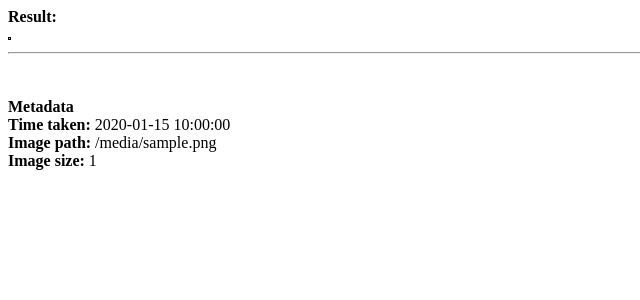
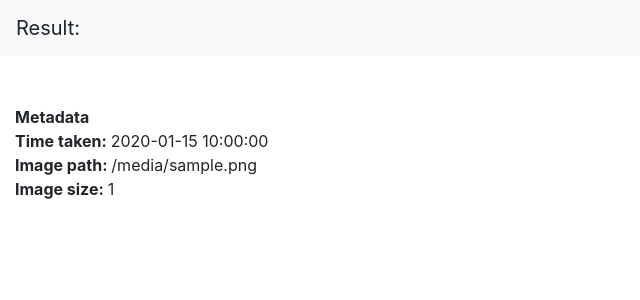
Before and after one commit to Backalla/pocr, a Flask app: template templates/results.html in a window 1280 px wide. Shown: the top 300 px of the page, without its empty margins (0-640 px from the left). Run offline with Flask 2, Linux system fonts and the light colour scheme; the template is opened without the code that fills it: most values are stand-ins (such as "Sample title", 1, 10 or a date in 2020); grey boxes marked "Sample" are stand-in pictures; some libraries are stand-ins or nearby versions.

Commit message:
Added bootstrap to show result using fixed-top-navbar

```diff
--- a/templates/results.html
+++ b/templates/results.html
@@ -1,19 +1,24 @@
-<!DOCTYPE html>
+
+
+<!doctype html>
 <html lang="en">
-<head>
-    <meta charset="UTF-8">
+  <head>
     <title>Results</title>
-    <script src="http://ajax.googleapis.com/ajax/libs/jquery/1.11.1/jquery.min.js"></script>
-    <style>
-        canvas{
-            border: 1px solid black;
-        }
-    </style>
-</head>
-<body>
-{% if result %}
-    <strong>Result:</strong> <span id="label"></span><br>
-    <!--<img id="image" src="" alt="Image">-->
+    <!-- Required meta tags -->
+    <meta charset="utf-8">
+    <meta name="viewport" content="width=device-width, initial-scale=1, shrink-to-fit=no">
+
+    <!-- Bootstrap CSS -->
+    <link rel="stylesheet" href="https://maxcdn.bootstrapcdn.com/bootstrap/4.0.0-beta.2/css/bootstrap.min.css" integrity="sha384-PsH8R72JQ3SOdhVi3uxftmaW6Vc51MKb0q5P2rRUpPvrszuE4W1povHYgTpBfshb" crossorigin="anonymous">
+  </head>
+  <body>
+    {% if result %}
+       <nav class="navbar fixed-top navbar-light bg-light">
+       <a class="navbar-brand">Result: <span class="navbar-text" id="label"> </span></a>
+
+
+</nav>
+        <div class="container-fluid">
 <canvas id="myCanvas" width="{{ result.image_size[1] }}" height="{{ result.image_size[0] }}" style="background-image: url('{{ result.image_path }}')">
 
 Your browser does not support the HTML5 canvas tag.</canvas>
@@ -22,6 +27,7 @@ Your browser does not support the HTML5 canvas tag.</canvas>
     <strong>Time taken: </strong>{{ result.time_taken }}<br>
     <strong>Image path: </strong>{{ result.image_path }}<br>
     <strong>Image size: </strong>{{ result.image_size }}<br>
+        </div>
 
   <script>
 
@@ -75,5 +81,12 @@ canvas.onmousemove = function(e) {
 }
 </script>
 {% endif %}
-</body>
+
+
+    <!-- Optional JavaScript -->
+    <!-- jQuery first, then Popper.js, then Bootstrap JS -->
+    <script src="https://code.jquery.com/jquery-3.2.1.slim.min.js" integrity="sha384-KJ3o2DKtIkvYIK3UENzmM7KCkRr/rE9/Qpg6aAZGJwFDMVNA/GpGFF93hXpG5KkN" crossorigin="anonymous"></script>
+    <script src="https://cdnjs.cloudflare.com/ajax/libs/popper.js/1.12.3/umd/popper.min.js" integrity="sha384-vFJXuSJphROIrBnz7yo7oB41mKfc8JzQZiCq4NCceLEaO4IHwicKwpJf9c9IpFgh" crossorigin="anonymous"></script>
+    <script src="https://maxcdn.bootstrapcdn.com/bootstrap/4.0.0-beta.2/js/bootstrap.min.js" integrity="sha384-alpBpkh1PFOepccYVYDB4do5UnbKysX5WZXm3XxPqe5iKTfUKjNkCk9SaVuEZflJ" crossorigin="anonymous"></script>
+  </body>
 </html>
```
